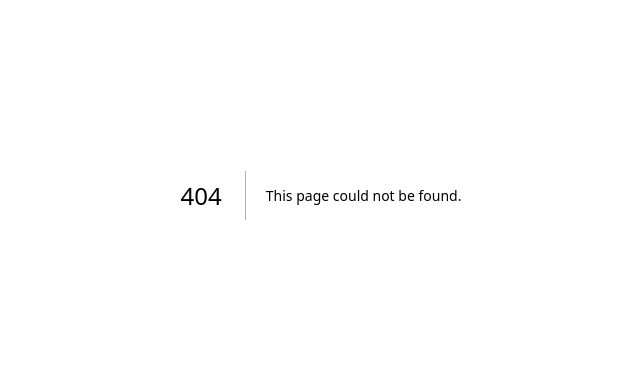
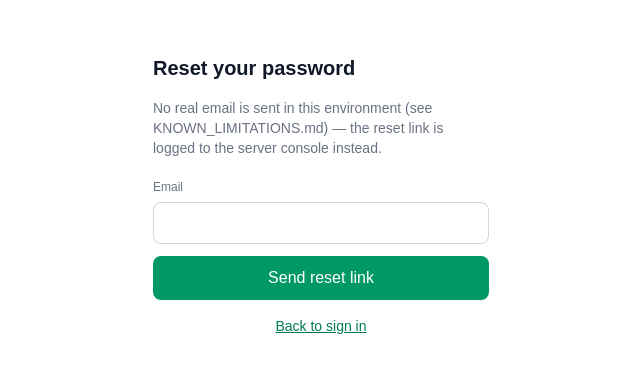
Before and after one commit to cpadillapogi-debug/kiracash, a Next.js app: page /forget-password in a window 1280 px wide. Before the commit this address had no page. Shown: the part 205-578 px from the top of the page, without its empty margins (319-959 px from the left). Built offline with nearby package versions, Linux system fonts and the light colour scheme.

Commit message:
Add files via upload

```diff
--- /dev/null
+++ b/src/app/forget-password/actions.ts
@@ -0,0 +1,7 @@
+"use server";
+
+import { requestPasswordReset } from "@/lib/auth/provider";
+
+export async function forgotPasswordAction(email: string): Promise<{ message: string }> {
+  return requestPasswordReset(email);
+}
--- /dev/null
+++ b/src/app/forget-password/page.tsx
@@ -0,0 +1,54 @@
+"use client";
+
+import { useState, useTransition } from "react";
+import Link from "next/link";
+import { forgotPasswordAction } from "./actions";
+
+export default function ForgotPasswordPage() {
+  const [email, setEmail] = useState("");
+  const [message, setMessage] = useState<string | null>(null);
+  const [isPending, startTransition] = useTransition();
+
+  function handleSubmit(e: React.FormEvent) {
+    e.preventDefault();
+    startTransition(async () => {
+      const result = await forgotPasswordAction(email);
+      setMessage(result.message);
+    });
+  }
+
+  return (
+    <main className="mx-auto flex min-h-screen max-w-sm flex-col justify-center gap-4 p-6">
+      <h1 className="text-xl font-bold text-gray-900">Reset your password</h1>
+      <p className="text-sm text-gray-500">
+        No real email is sent in this environment (see KNOWN_LIMITATIONS.md) — the reset link is
+        logged to the server console instead.
+      </p>
+      <form onSubmit={handleSubmit} className="space-y-3">
+        <div>
+          <label className="text-xs text-gray-500">Email</label>
+          <input
+            type="email"
+            value={email}
+            onChange={(e) => setEmail(e.target.value)}
+            required
+            className="mt-1 w-full rounded-lg border border-gray-300 p-2.5 text-sm"
+          />
+        </div>
+        <button
+          type="submit"
+          disabled={isPending}
+          className="w-full rounded-lg bg-emerald-600 py-2.5 font-medium text-white disabled:opacity-50"
+        >
+          {isPending ? "Sending..." : "Send reset link"}
+        </button>
+      </form>
+      {message && <p className="text-sm text-gray-700">{message}</p>}
+      <p className="text-center text-sm text-gray-500">
+        <Link href="/login" className="text-emerald-700 underline">
+          Back to sign in
+        </Link>
+      </p>
+    </main>
+  );
+}
```
